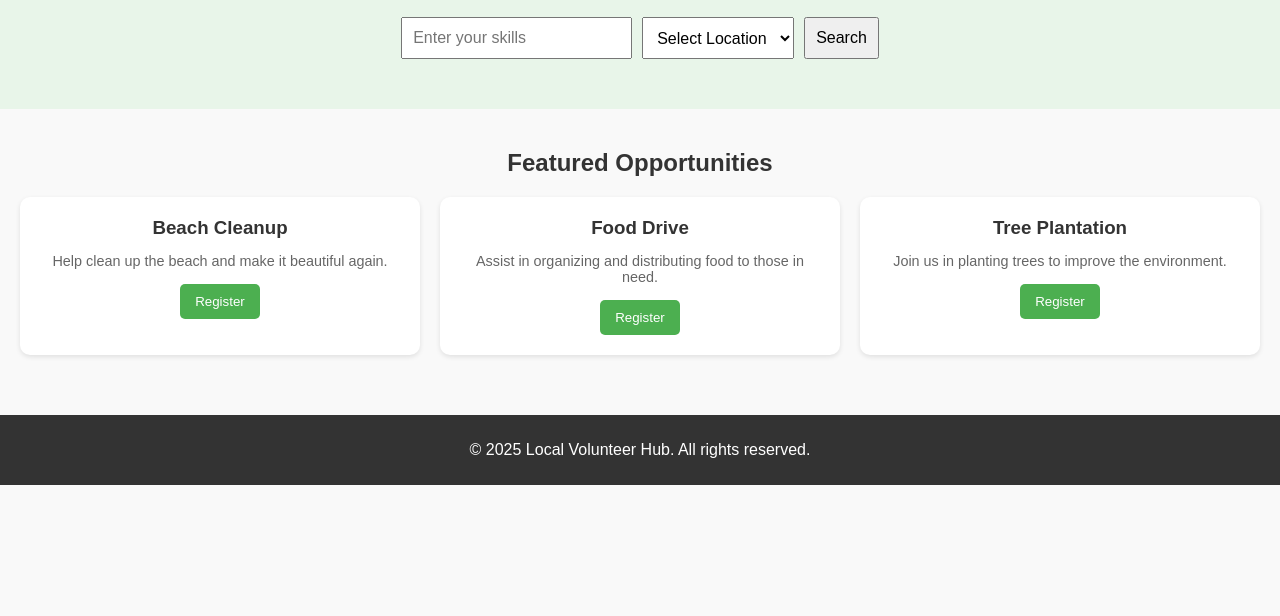
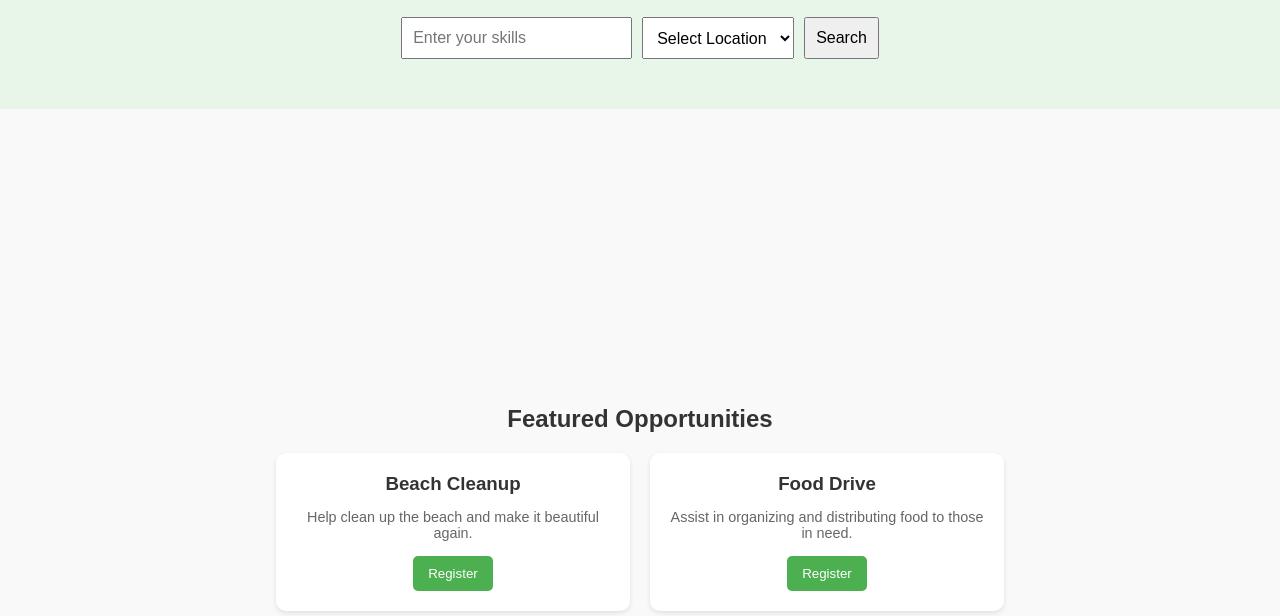
Before and after one commit to aringhanshala/Volunteer-Connect, a plain HTML site: page index.html in a window 1280 px wide. Shown: the part 184-800 px from the top of the page. Drawn offline with Linux system fonts and the light colour scheme.

Commit message:
Update style.css

```diff
--- a/style.css
+++ b/style.css
@@ -51,6 +51,7 @@ body {
 
   .featured {
     padding: 20px;
+    margin:16rem;
   }
 
   .featured h2 {
```
